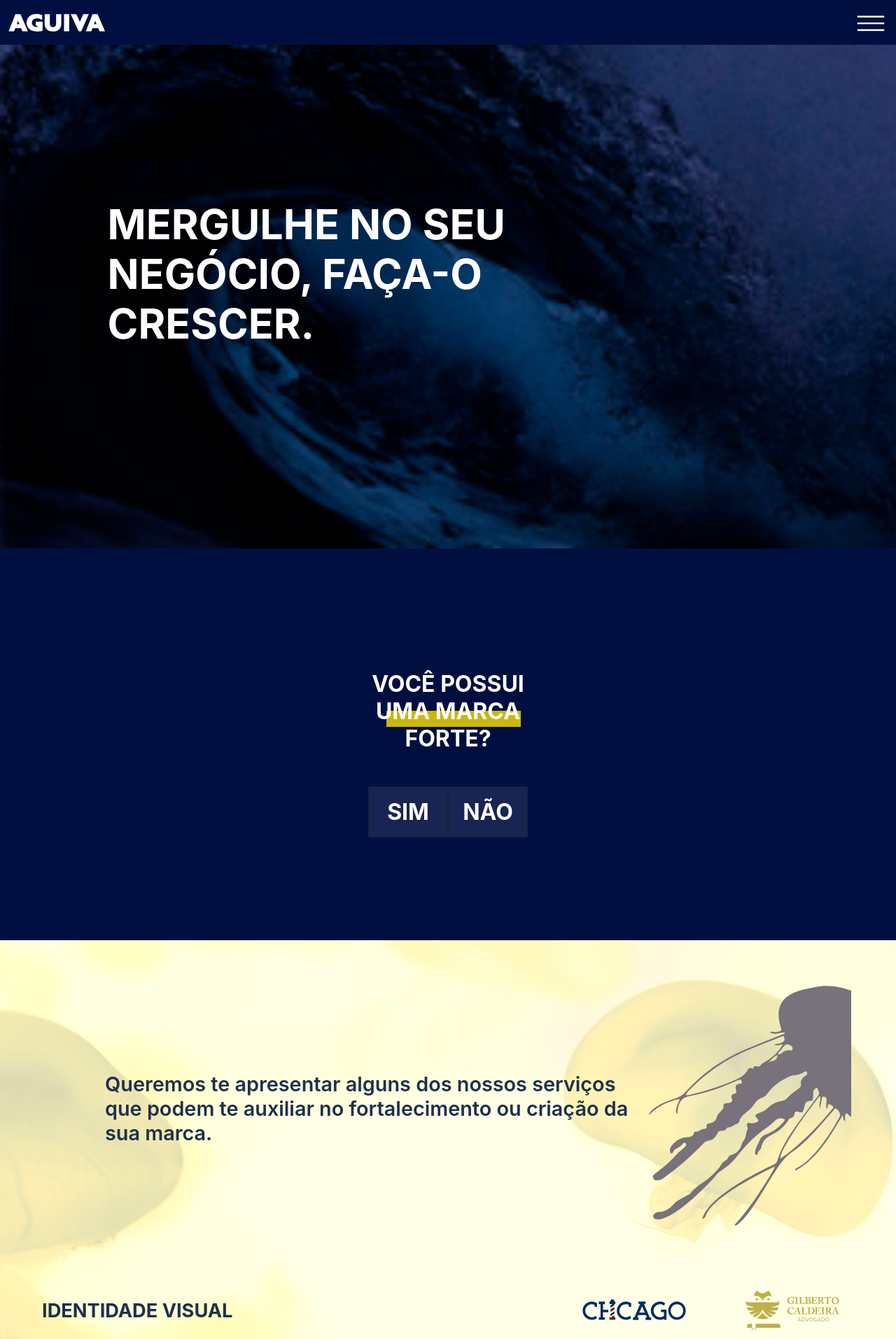
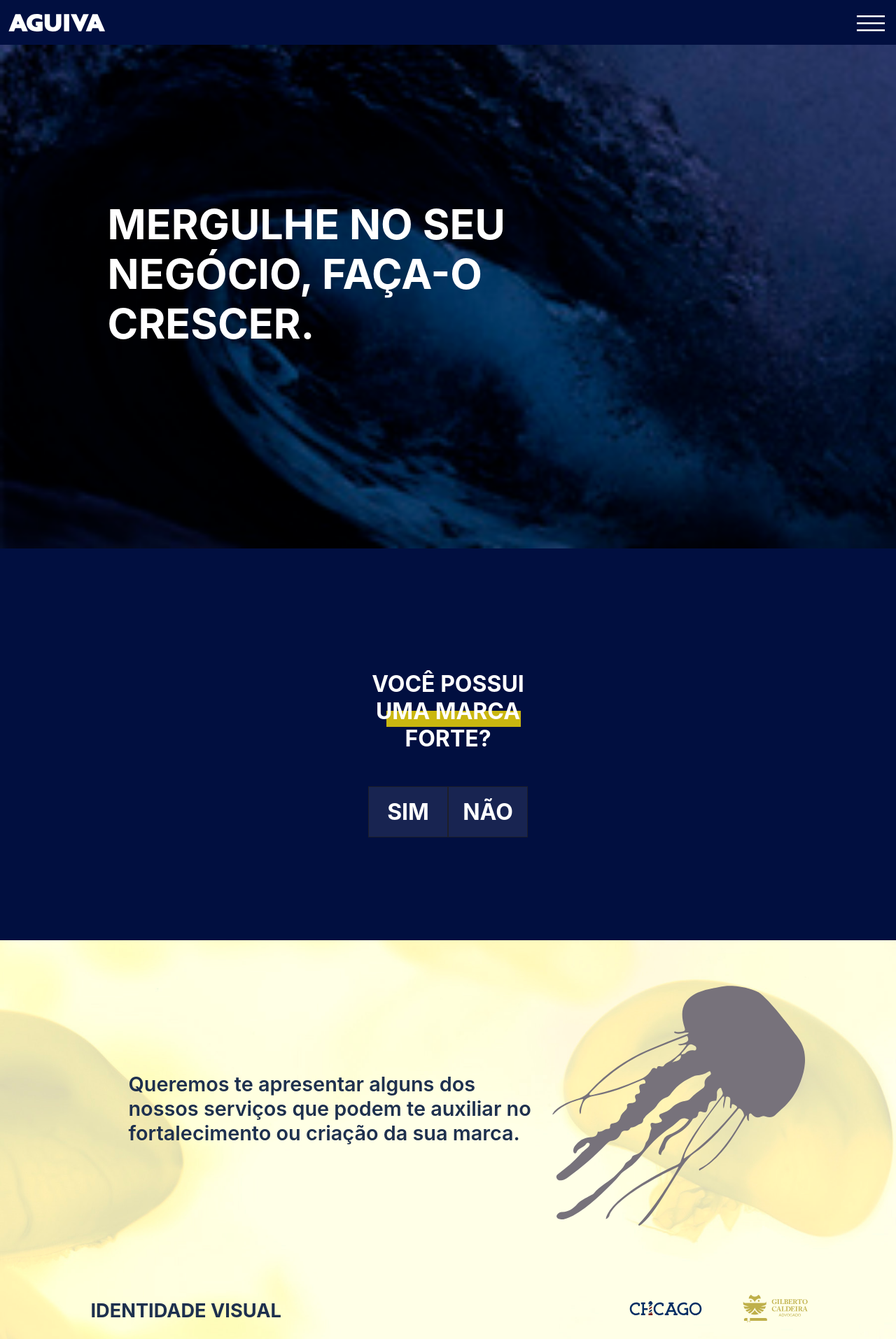
Before and after one commit to wiliansSilva/Aguiva_web_site, a React (Create React App) app in the folder aguiva_official/: page / in a window 1280 px wide. Shown: the top 1914 px of the page at 70% size. Built offline with nearby package versions, Linux system fonts and the light colour scheme.

Commit message:
jellyfish img ok, margin ok

```diff
--- a/aguiva_official/src/assets/styles/globalStyle.js
+++ b/aguiva_official/src/assets/styles/globalStyle.js
@@ -14,6 +14,10 @@ const GlobalStyle = createGlobalStyle`
     text-decoration: none;
   }
 
+  .app {
+    background-color: #010f40;
+  }
+
   @media screen and (max-width: 1024px) {
     html, body {
       font-size: 10px;
--- a/aguiva_official/src/components/Header/header.js
+++ b/aguiva_official/src/components/Header/header.js
@@ -1,10 +1,12 @@
 import React from 'react'
-import { Wrapper, Title } from './styles';
+import { Wrapper, Margin, Title } from './styles';
 
 const Header = () => {
   return (
     <Wrapper>
-      <Title>MERGULHE NO SEU <br/> NEGÓCIO, FAÇA-O <br /> CRESCER.</Title>
+      <Margin>
+        <Title>MERGULHE NO SEU <br/> NEGÓCIO, FAÇA-O <br /> CRESCER.</Title>
+      </Margin>
     </Wrapper>
   )
 }
--- a/aguiva_official/src/components/Header/styles.js
+++ b/aguiva_official/src/components/Header/styles.js
@@ -3,13 +3,24 @@ import backgroundWave from '../../assets/images/background-wave.jpg';
 
 export const Wrapper = styled.div`
   width: 100%;
-  height: 90vh;
   background-image: url(${backgroundWave});
   overflow: hidden;
   background-repeat: no-repeat;
   background-size: cover;
+  display: flex;
+  justify-content: center;
+`;
+
+export const Margin = styled.div`
+  max-width: 1300px;
+  width: 100%;
+  height: 90vh;
 
   @media screen and (max-width: 1024px) {
+    height: 60vh;
+  }
+
+  @media screen and (max-width: 790px) {
     height: 40vh;
   }
 `;
@@ -25,7 +36,7 @@ export const Title = styled.h1`
   font-weight: bold;
   font-size: 3.7rem;
 
-  @media screen and (max-width: 1024px) {
+  @media screen and (max-width: 790px) {
     margin-left: 5%;
     width: 100%;
     font-size: 3rem;
--- a/aguiva_official/src/components/NavBar/NavBar.js
+++ b/aguiva_official/src/components/NavBar/NavBar.js
@@ -1,5 +1,5 @@
 import { useState } from 'react'
-import { Wrapper, MenuBurger, CloseMenu, Menu, MenuContainer, Link } from './styles';
+import { Wrapper, Margin, Logo, MenuBurger, CloseMenu, Menu, MenuContainer, Link } from './styles';
 import LogoImg from '../../assets/images/aguiva.svg';
 
 const NavBar = () => {
@@ -8,8 +8,8 @@ const NavBar = () => {
 
   return (
     <Wrapper>
-      {/* <Logo /> */}
-      <img src={LogoImg} alt="Aguiva" width="150px" />
+      <Margin>
+        <Logo src={LogoImg} alt="Aguiva" />
 
         {!isOpened && <MenuBurger onClick={() => setIsOpened(true)} />}
         {isOpened && <CloseMenu onClick={() => setIsOpened(false)}/>}
@@ -22,6 +22,7 @@ const NavBar = () => {
             </MenuContainer>
           </Menu>
         }
+      </Margin>
     </Wrapper>
   )
 };
--- a/aguiva_official/src/components/NavBar/styles.js
+++ b/aguiva_official/src/components/NavBar/styles.js
@@ -6,8 +6,20 @@ export const Wrapper = styled.nav`
   background-color: #010f40;
   padding: 0.5rem;
   display: flex;
+  justify-content: center;
+  align-items: center;
+`;
+
+export const Margin = styled.div`
+  max-width: 1320px;
+  width: 100%;
+  display: flex;
   justify-content: space-between;
   align-items: center;
+`;
+
+export const Logo = styled.img`
+  width: 150px;
 `;
 
 export const MenuBurger = styled(VscMenu)`
--- a/aguiva_official/src/components/Systems/Systems.js
+++ b/aguiva_official/src/components/Systems/Systems.js
@@ -1,34 +1,14 @@
 import React from 'react';
 import LearnMore from '../LearnMore/LearnMore';
-import { Section, Title, Container, LaptopContainer, Laptop } from './styles';
-
-// const data = [
-//   {
-//     side: "left",
-//     title: "SITE",
-//     description: "Nomear um produto ou uma empresa não é somente escolher um nome. É preciso escolher um nome de forma estratégica para se conectar com seu público e também, que esteja disponível para registro no INPI.",
-//     link: "#"
-//   },
-//   {
-//     side: "right",
-//     title: "APLICATIVOS",
-//     description: "Uma boa marca possui uma logo que seja fácil de ser reconhecida e de ser aplicada. Porém, não é somente a logo que identifica uma empresa para o cliente. Ter uma identidade visual estratégica faz toda a diferença para se posicionar corretamente no mercado e conviver com concorrentes.",
-//     link: "#"
-//   },
-//   {
-//     side: "left",
-//     title: "SISTEMA",
-//     description: "Só estar nas redes sociais não é o suficiente. Esta é a verdade. É preciso produzir conteúdo de relevância e que se comunique com o público consumidor. É preciso ter estratégia para saber o que e como fazer.",
-//     link: "#"
-//   }
-// ];
+import { Section, Margin, Title, Container, LaptopContainer, Laptop } from './styles';
+import LaptopImg from '../../assets/images/note1.png';
 
 const Systems = () => {
   return (
     <Section id="systems">
+      <Margin>
         <Title>Agora está na hora de colocar a sua empresa nos mares digitais</Title>
         <Container>
-
           <LearnMore
             color="#fff"
             side="left"
@@ -45,7 +25,7 @@ const Systems = () => {
             description="Uma boa marca possui uma logo que seja fácil de ser reconhecida e de ser aplicada. Porém, não é somente a logo que identifica uma empresa para o cliente. Ter uma identidade visual estratégica faz toda a diferença para se posicionar corretamente no mercado e conviver com concorrentes."
             link="#"
           />
-        <LaptopContainer>
+          {/* <LaptopContainer> */}
             <LearnMore
               color="#fff"
               side="left"
@@ -53,10 +33,13 @@ const Systems = () => {
               title="SISTEMA"
               description="Só estar nas redes sociais não é o suficiente. Esta é a verdade. É preciso produzir conteúdo de relevância e que se comunique com o público consumidor. É preciso ter estratégia para saber o que e como fazer."
               link="#"
-          />
-          <Laptop />
-        </LaptopContainer>
+            >
+              <Laptop src={LaptopImg} />
+
+            </LearnMore>
+          {/* </LaptopContainer> */}
         </Container>
+      </Margin>
     </Section>
   )
 };
--- a/aguiva_official/src/components/Systems/styles.js
+++ b/aguiva_official/src/components/Systems/styles.js
@@ -1,20 +1,26 @@
 import styled from "styled-components";
 import BackgroundBlue from '../../assets/images/background-systems.jpg';
-import LaptopImg from '../../assets/images/note1.png';
 
 export const Section = styled.section`
   width: 100%;
-  height: 150vh;
+  height: 140vh;
   background-image: url(${BackgroundBlue});
   overflow: hidden;
   background-repeat: no-repeat;
   background-size: cover;
-  /* background-position: ; */
+  display: flex;
+  flex-direction: column;
+  align-items: center;
 
   @media screen and (max-width: 1024px) {
-    height: auto;
     padding-bottom: 10%;
   }
+`;
+
+export const Margin = styled.div`
+  max-width: 1320px;
+  width: 84%;
+  height: 100%;
 `;
 
 export const Title = styled.h1`
@@ -25,13 +31,17 @@ export const Title = styled.h1`
 
   @media screen and (max-width: 1024px) {
     font-size: 2.5rem;
+  }
+
+  @media screen and (max-width: 650px) {
+    font-size: 2.5rem;
     text-align: start;
     margin: 15% 5% 5%;
   }
 `;
 
 export const Container = styled.div`
-  height: 89%;
+  height: 100%;
   display: flex;
   flex-direction: column;
   justify-content: space-evenly;
@@ -44,8 +54,8 @@ export const Container = styled.div`
 `;
 
 export const LaptopContainer = styled.div`
+  height: 100%;
   display: flex;
-  justify-content: space-between;
   align-items: center;
 
   @media screen and (max-width: 1024px) {
@@ -55,12 +65,19 @@ export const LaptopContainer = styled.div`
   }
 `;
 
-export const Laptop = styled.div`
-  background-image: url(${LaptopImg});
+export const Laptop = styled.img`
   flex: 1;
-  height: 100%;
-  width: 100%;
-  margin-right: 100px;
-  background-size: cover;
-  background-repeat: no-repeat;
+  width: 50%;
+  height: 50%;
 `;
+
+
+// export const Laptop = styled.div`
+//   background-image: url(${LaptopImg});
+//   flex: 1;
+//   height: 100%;
+//   width: 100%;
+//   margin-right: 100px;
+//   background-size: cover;
+//   background-repeat: no-repeat;
+// `;
--- a/aguiva_official/src/components/VisualId/VisualId.js
+++ b/aguiva_official/src/components/VisualId/VisualId.js
@@ -1,7 +1,8 @@
 import React from 'react'
 import LearnMore from '../LearnMore/LearnMore';
-import { Section, Main, Title, JellyfishImg, Container, TitleLearnMore, Partners } from './styles';
+import { Section, Margin, Main, Title, JellyfishImg, Container, TitleLearnMore, Partners } from './styles';
 
+import JellyfishGray from '../../assets/images/aguaviva.svg';
 import ChicagoLogo from '../../assets/images/logo_chicago.svg';
 import CaldeiraLogo from '../../assets/images/logo_gilberto_caldeira.svg';
 import MutuaLogo from '../../assets/images/logo_mutua.svg';
@@ -12,13 +13,14 @@ import RaquelLogo from '../../assets/images/logo_raquel.svg';
 const VisualId = () => {
   return (
     <Section id="visualId">
+      <Margin>
         <Main>
           <Title>
             Queremos te apresentar alguns dos nossos serviços
             que podem te auxiliar no fortalecimento ou criação
             da sua marca.
           </Title>
-        <JellyfishImg />
+          <JellyfishImg src={JellyfishGray} />
         </Main>
         <Container>
           {/* <TitleLearnMore>Identidade Visual</TitleLearnMore> */}
@@ -42,6 +44,7 @@ const VisualId = () => {
             <img src={RaquelLogo} alt='Raquel Krause' />
           </Partners>
         </Container>
+      </Margin>
     </Section>
   )
 }
--- a/aguiva_official/src/components/VisualId/styles.js
+++ b/aguiva_official/src/components/VisualId/styles.js
@@ -1,6 +1,5 @@
 import styled from "styled-components";
 import BackgroundJellyfish from '../../assets/images/background-visualid.jpg';
-import JellyfishGray from '../../assets/images/aguaviva.svg';
 
 export const Section = styled.section`
   width: 100%;
@@ -11,12 +10,15 @@ export const Section = styled.section`
   background-size: cover;
   display: flex;
   flex-direction: column;
+  align-items: center;
 
-  @media screen and (max-width: 650px) {
-    /* background-size: ; */
-    height: 120vh;
+  @media screen and (max-width: 790px) {
+    height: 130vh;
   }
+`;
 
+export const Margin = styled.div`
+  max-width: 1320px;
 `;
 
 export const Main = styled.main`
@@ -25,7 +27,7 @@ export const Main = styled.main`
   align-items: center;
   justify-content: center;
 
-  @media screen and (max-width: 650px) {
+  @media screen and (max-width: 790px) {
     flex-direction: column;
   }
 `;
@@ -33,37 +35,37 @@ export const Main = styled.main`
 export const Title = styled.h2`
   width: 60vw;
   max-width: 70ch;
-  margin-left: 150px;
+  margin-left: 10%;
   font-size: 1.8rem;
   font-weight: 600;
   color: #1e304e;
   z-index: 10;
 
   @media screen and (max-width: 1024px) {
-    margin: 15% 10% 0;
     width: auto;
     font-size: 2.4rem;
   }
 
+  @media screen and (max-width: 790px) {
+    margin: 15% 10% 0;
+  }
 `;
 
-export const JellyfishImg = styled.div`
+export const JellyfishImg = styled.img`
   flex: 1;
-  max-width: 600px;
   height: 75%;
   margin-right: 5%;
-  z-index: 1;
-  background-image: url(${JellyfishGray});
-  background-size: cover;
-  background-repeat: no-repeat;
 
+  @media screen and (max-width: 1024px) {
+    height: 50%;
+    margin-right: 7%;
+  }
 
-  @media screen and (max-width: 650px) {
-    position: relative;
-    margin: 0;
-    width: 60%;
-    background-size: contain;
+  @media screen and (max-width: 790px) {
+    width: 40%;
+    margin-right: 0;
   }
+
 `;
 
 export const Container = styled.div`
```
Also changed, not shown: 1 other file (tests, documents, lock files or other folders). Lines whose indentation alone changed are shown as unchanged.
